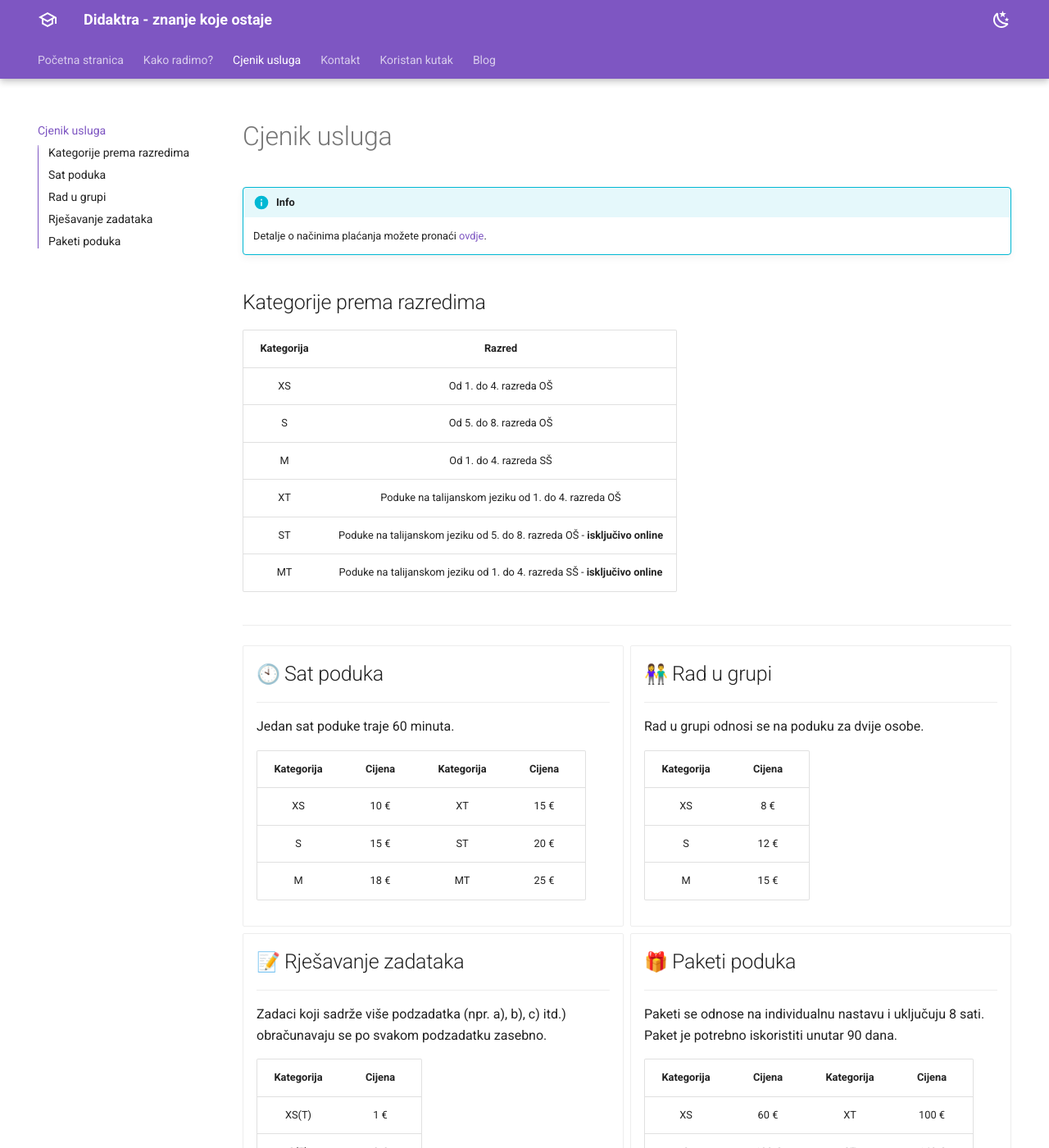
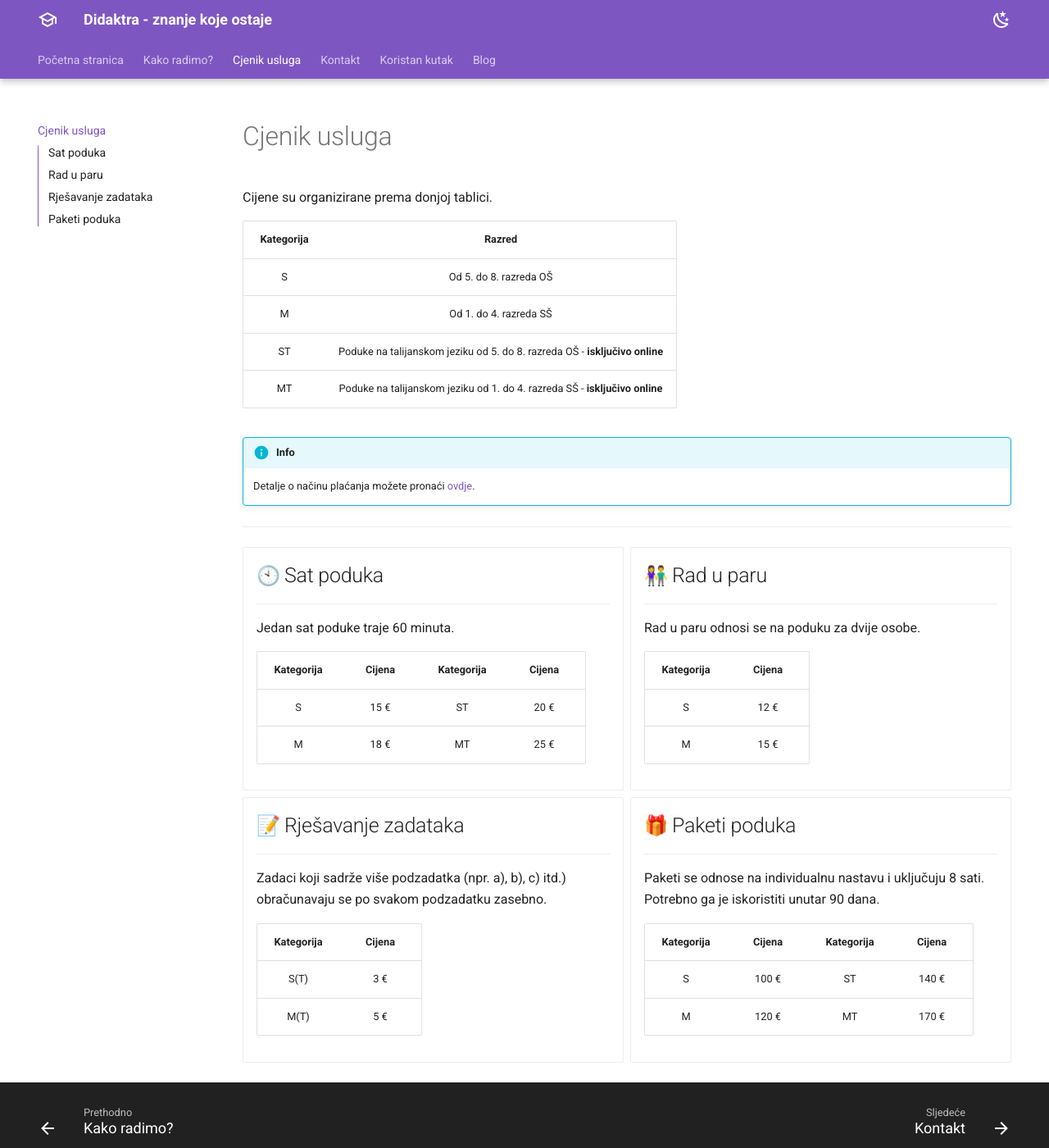
Before and after one commit to didaktra/didaktra.github.io, an MkDocs documentation site: the page built from docs/cjenik.md, in a window 1280 px wide and 1400 px high. Shown: the whole window at 82% size. Built offline with MkDocs 1.6.1 and Material for MkDocs 9.7.7, drawn with Linux system fonts in a browser that asks for light colours; emoji names are drawn with the system emoji font.

Commit message:
promjene

```diff
--- a/docs/cjenik.md
+++ b/docs/cjenik.md
@@ -2,20 +2,18 @@
 title: "Cjenik usluga"
 ---
 
-!!! info
-
-    Detalje o načinima plaćanja možete pronaći [ovdje](./placanje.md).
-
-## Kategorije prema razredima
+Cijene su organizirane prema donjoj tablici.
 
 | Kategorija | Razred |
 | :--------: | :----: |
-| XS | Od 1. do 4. razreda OŠ |
 | S | Od 5. do 8. razreda OŠ |
 | M | Od 1. do 4. razreda SŠ |
-| XT | Poduke na talijanskom jeziku od 1. do 4. razreda OŠ |
 | ST | Poduke na talijanskom jeziku od 5. do 8. razreda OŠ - **isključivo online** |
 | MT | Poduke na talijanskom jeziku od 1. do 4. razreda SŠ - **isključivo online** |
+
+!!! info
+
+    Detalje o načinu plaćanja možete pronaći [ovdje](./placanje.md).
 
 ---
 
@@ -29,19 +27,17 @@ title: "Cjenik usluga"
 
     | Kategorija | Cijena | Kategorija | Cijena |
     | :--------: | :----: | :--------: | :----: |
-    | XS | 10 € | XT | 15 € |
     | S | 15 € | ST | 20 € |
     | M | 18 € | MT | 25 € |
 
--   ## :couple: Rad u grupi
+-   ## :couple: Rad u paru
 
     ---
 
-    Rad u grupi odnosi se na poduku za dvije osobe.
+    Rad u paru odnosi se na poduku za dvije osobe.
 
     | Kategorija | Cijena |
     | :--------: | :----: |
-    | XS | 8 € |
     | S | 12 € |
     | M | 15 € |
 
@@ -53,7 +49,6 @@ title: "Cjenik usluga"
 
     | Kategorija | Cijena |
     | :--------: | :----: |
-    | XS(T) | 1 € |
     | S(T) | 3 € |
     | M(T) | 5 € |
 
@@ -61,11 +56,10 @@ title: "Cjenik usluga"
 
     ---
 
-    Paketi se odnose na individualnu nastavu i uključuju 8 sati. Paket je potrebno iskoristiti unutar 90 dana.
+    Paketi se odnose na individualnu nastavu i uključuju 8 sati. Potrebno ga je iskoristiti unutar 90 dana.
 
     | Kategorija | Cijena | Kategorija | Cijena |
     | :--------: | :----: | :--------: | :----: |
-    | XS | 60 € | XT | 100 € |
     | S | 100 € | ST | 140 € |
     | M | 120 € | MT | 170 € |
 
```
Also changed, not shown: docs/index.md (+1 -1 lines), docs/linkovi.md (+2 -2 lines).
